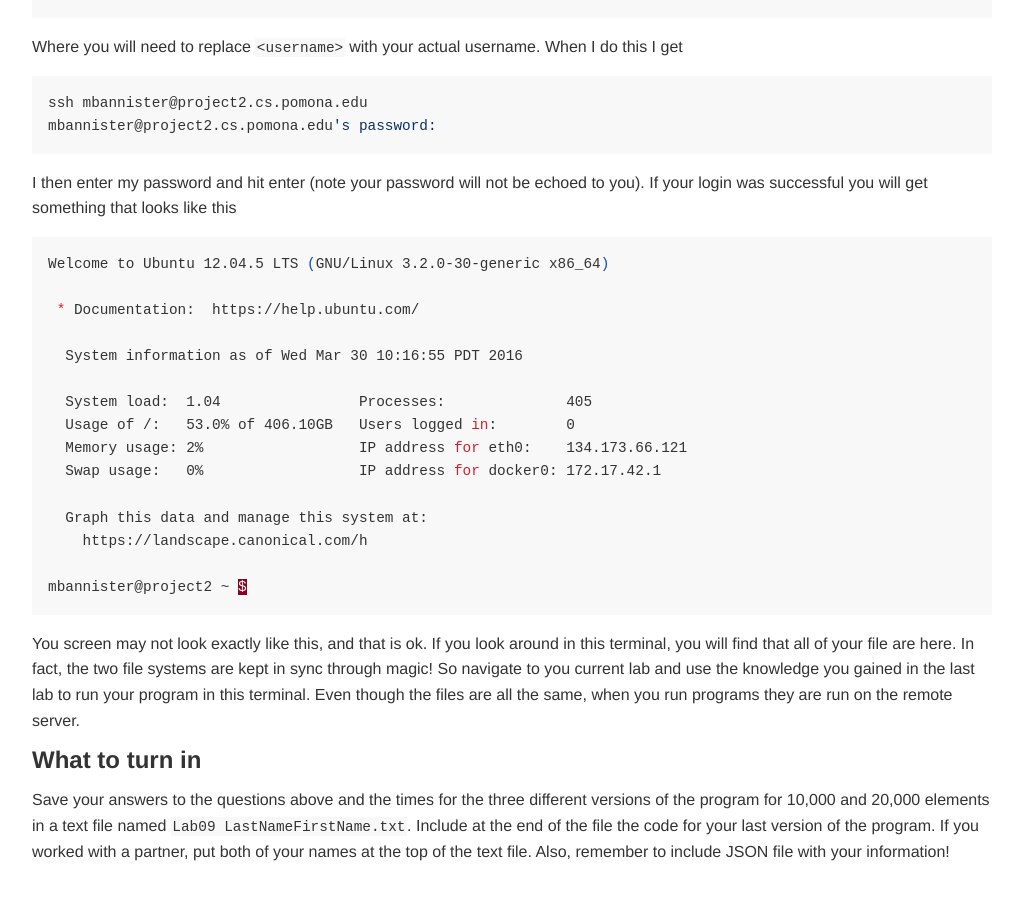
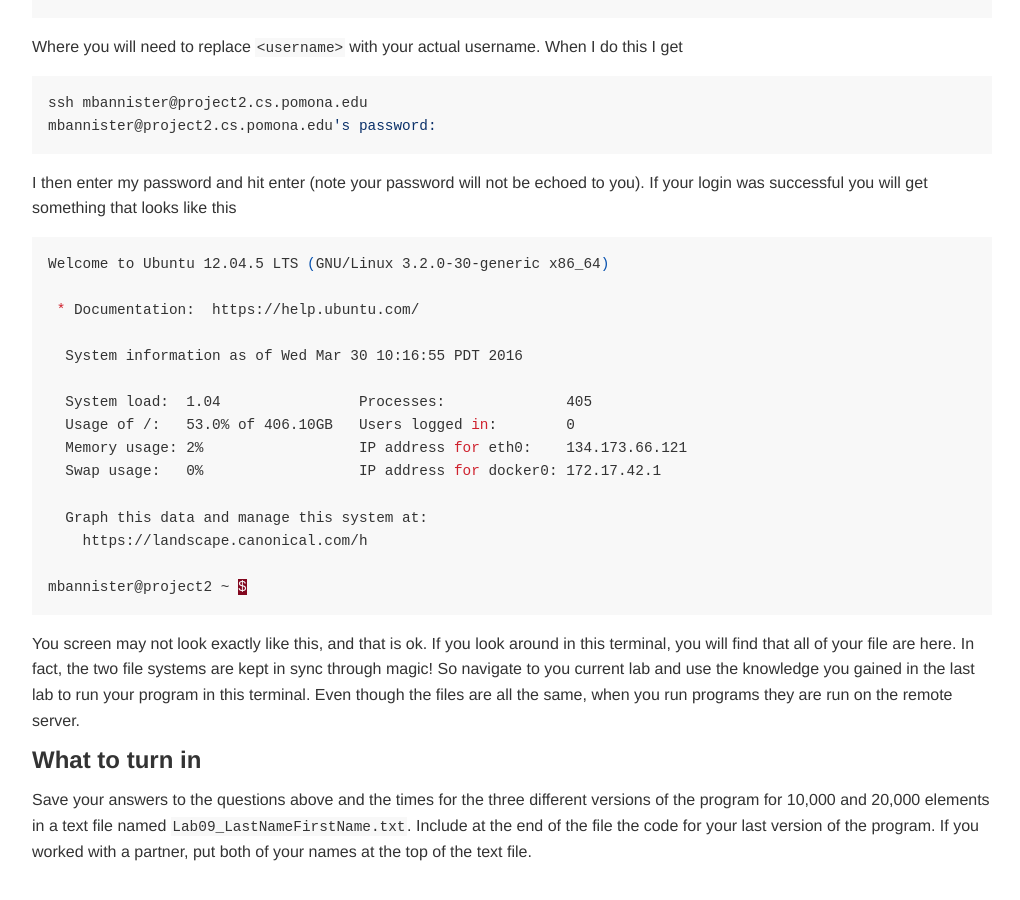
Before and after one commit to jacksonjw12/mbannister.github.io, a Jekyll site: the page built from _teaching/62-s16/Lab09/Lab09.md, in a window 1280 px wide and 900 px high, scrolled down 1190 px. Shown: the whole window, without its empty margins (128-1148 px from the left). Built offline with Jekyll 4.4.1, drawn with Linux system fonts in a browser that asks for light colours.

Commit message:
Fix lab09 write up.

```diff
--- a/_teaching/62-s16/Lab09/Lab09.md
+++ b/_teaching/62-s16/Lab09/Lab09.md
@@ -79,4 +79,4 @@ You screen may not look exactly like this, and that is ok. If you look around in
 
 ## What to turn in
 
-Save your answers to the questions above and the times for the three different versions of the program for 10,000 and 20,000 elements in a text file named `Lab09 LastNameFirstName.txt`. Include at the end of the file the code for your last version of the program. If you worked with a partner, put both of your names at the top of the text file. Also, remember to include JSON file with your information!
+Save your answers to the questions above and the times for the three different versions of the program for 10,000 and 20,000 elements in a text file named `Lab09_LastNameFirstName.txt`. Include at the end of the file the code for your last version of the program. If you worked with a partner, put both of your names at the top of the text file.
```
